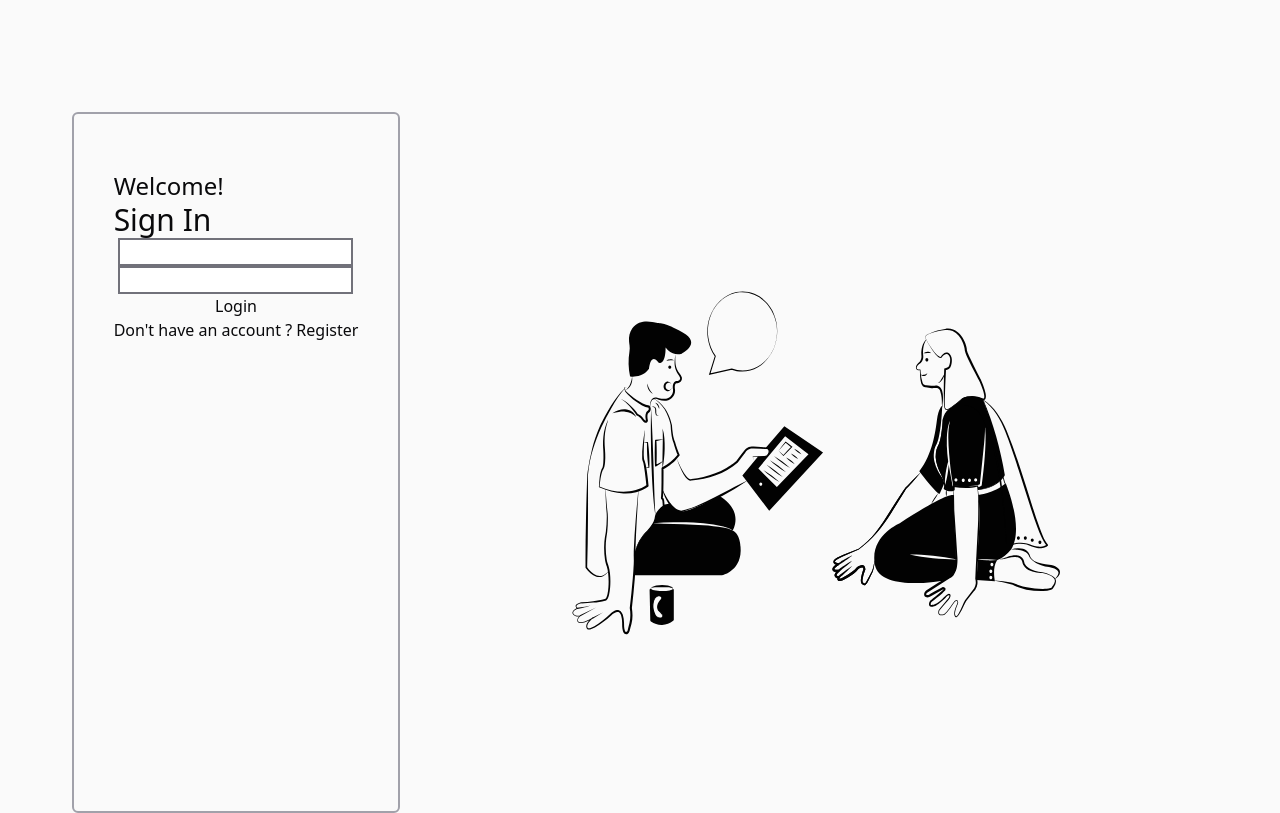
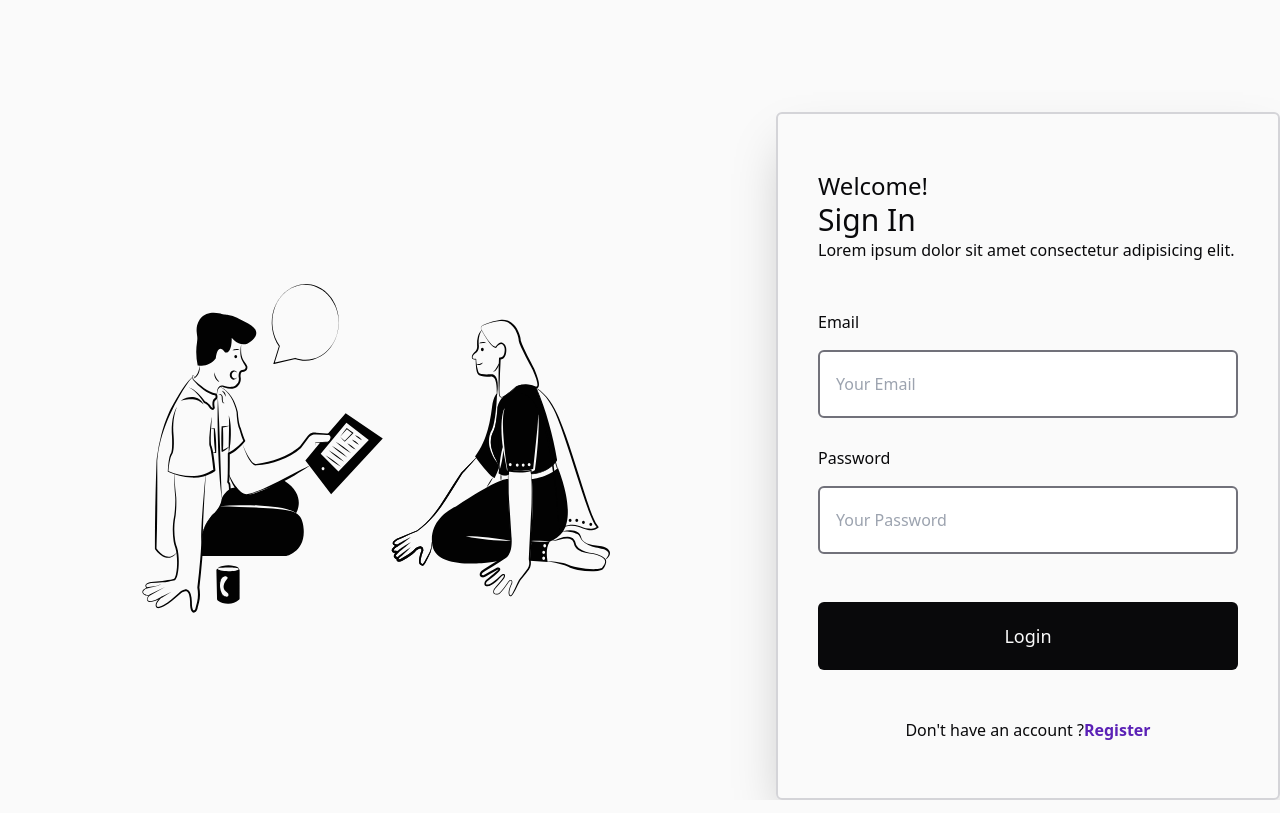
Before and after one commit to Schambin/signin-front, a React (Vite) app: page / in a window 1280 px wide. Built offline with nearby package versions, Linux system fonts and the light colour scheme.

Commit message:
ended static login n register pages

```diff
--- a/src/components/input/index.jsx
+++ b/src/components/input/index.jsx
@@ -1,8 +1,7 @@
 export function Input( props ) {
     return (
-        <div>
-            <label {...props}></label>
-            <input className="border-2 border-zinc500" {...props}/>
-        </div>
+        <>
+            <input {...props} className="border-2 border-zinc500 rounded-md px-4 py-5 w-[420px] mt-4" />
+        </>
     )
 }
--- a/src/pages/login/index.jsx
+++ b/src/pages/login/index.jsx
@@ -4,24 +4,30 @@ import { Input } from '../../components/input/index'
 
 export function Login() {
     return (
-        <div className="w-full mt-28 flex gap-6 justify-center">
-            <div className="max-w-96 px-10 py-14 flex flex-col flex-wrap rounded-md border-2 border-zinc400">
-            <h1 className="text-2xl text-left">Welcome!</h1>
-            <p className="font-medium text-3xl">Sign In</p>
-                <form action="#" className="flex flex-col items-center">
-                    <label htmlFor="email" >
-                        <Input type={'email'}/>
-                    </label>
-                    <label title="Password" htmlFor="password" >
-                        <Input type={'password'}/>
-                    </label>
-                </form>
-                <button>Login</button>
-                <p>Don't have an account  ?  <Link to={"/register"}>Register</Link></p>
-            </div>
+        <div className="w-full mt-28 flex gap-6 justify-center ">
             <div className="">
                 <img src={Image} alt="boy and girl talking" />
             </div>
+            <div className="max-w-xl px-10 py-14 flex flex-col rounded-md border-2 border-zinc300 gap-12 shadow-2xl">
+            <div>
+                <h1 className="text-2xl text-left">Welcome!</h1>
+                <p className="font-medium text-3xl">Sign In</p>
+                <p className="">Lorem ipsum dolor sit amet consectetur adipisicing elit.</p>
+            </div>
+                <form action="#" className="flex flex-col items-center gap-7">
+                    <label className="flex flex-col" title="Email" htmlFor="email" >
+                        <span>Email</span>
+                        <Input type={'email'} placeholder={'Your Email'}/>
+                    </label>
+                    <label className="flex flex-col" title="Password" htmlFor="password" >
+                        Password<Input type={'password'} placeholder={'Your Password'}/>
+                    </label>
+                </form>
+                <button className="text-zinc50 text-lg py-5 bg-zinc950 rounded-md">Login</button>
+                <p className="text-center">Don't have an account ?
+                <Link className="text-violet800 font-bold hover:underline" to={"/register"}>Register</Link></p>
+            </div>
+
         </div>
     )
 }
--- a/src/pages/register/index.jsx
+++ b/src/pages/register/index.jsx
@@ -1,18 +1,30 @@
-import { Link } from "react-router-dom";
-import  Image  from '../../assets/small-team-discussing-ideas-2194220-0.svg';
+import Image  from '../../assets/small-team-discussing-ideas-2194220-0.svg';
+import { Link } from "react-router-dom"
+import { Input } from '../../components/input/index'
 
 export function RegisterUser() {
     return (
         <div className="w-full mt-28 flex gap-6 justify-center">
-            <div className="max-w-96 px-10 py-14 items-center flex flex-col flex-wrap rounded-md border-2 border-zinc400">
-                <h2>Welcome!</h2>
-                <form action="#" className="flex flex-col items-center">
-                    <input type="text"      placeholder="Name" />
-                    <input type="text"      placeholder="Email" />
-                    <input type="password"  placeholder="Password" />
+            <div className="max-w-xl px-10 py-14 flex flex-col rounded-md border-2 border-zinc300 gap-12 shadow-2xl">
+            <div>
+                <h1 className="text-2xl text-left">Welcome!</h1>
+                <p className="font-medium text-3xl">Sign Up</p>
+            </div>
+                <form action="#" className="flex flex-col items-center gap-7">
+                    <label className="flex flex-col" title="Name" htmlFor="Name" >
+                        <span>Name</span>
+                        <Input type={'email'} placeholder={'John Doe'}/>
+                    </label>
+                    <label className="flex flex-col" title="Email" htmlFor="email" >
+                        <span>Email</span>
+                        <Input type={'email'} placeholder={'johndoe@email.com'}/>
+                    </label>
+                    <label className="flex flex-col" title="Password" htmlFor="password" >
+                        Password<Input type={'password'} placeholder={'Your Password'}/>
+                    </label>
                 </form>
-                <button>Register</button>
-                <p>Already have an account ? <Link to="/">Login</Link></p>
+                <button className="text-zinc50 text-lg py-5 bg-zinc950 rounded-md">Register</button>
+                <p className="text-center">Don't have an account ? <Link className="text-violet800 font-bold hover:underline " to={"/"}>LogIn</Link></p>
             </div>
             <div className="">
                 <img src={Image} alt="boy and girl talking" />
--- a/tailwind.config.js
+++ b/tailwind.config.js
@@ -6,17 +6,19 @@ export default {
   ],
   theme: {
     colors: {
-      zinc50:'#fafafa',
-      zinc100:'#f4f4f5',
-      zinc200:'#e4e4e7',
-      zinc300:'#d4d4d8',
-      zinc400:'#a1a1aa',
-      zinc500:'#71717a',
-      zinc600:'#52525b',
-      zinc700:'#3f3f46',
-      zinc800:'#27272a',
-      zinc900:'#18181b',
-      zinc950:'#09090b',
+      white: '#FFFFFF',
+      zinc50: '#fafafa',
+      zinc100: '#f4f4f5',
+      zinc200: '#e4e4e7',
+      zinc300: '#d4d4d8',
+      zinc400: '#a1a1aa',
+      zinc500: '#71717a',
+      zinc600: '#52525b',
+      zinc700: '#3f3f46',
+      zinc800: '#27272a',
+      zinc900: '#18181b',
+      zinc950: '#09090b',
+      violet800: '#5b21b6',
     },
   },
   plugins: [],
```
